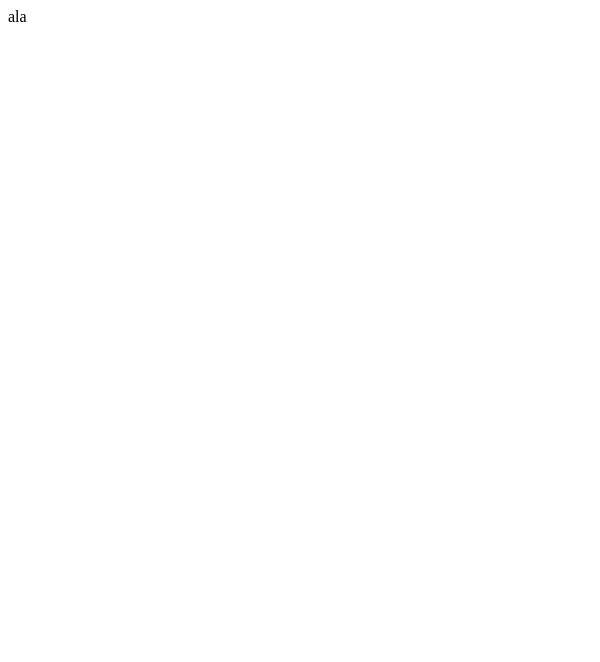
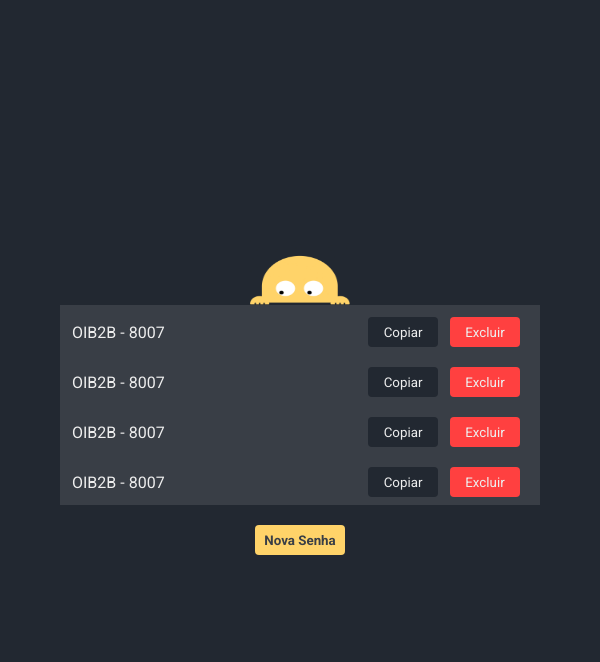
Before and after one commit to ArtToledo/password-manager, an Electron app: page src/pages/home/home.html in a window 600 px wide. Drawn offline with Linux system fonts and the light colour scheme.

Commit message:
Layouts finalizados e navegaveis

```diff
--- a/main.js
+++ b/main.js
@@ -17,6 +17,8 @@ function createWindow() {
 
   mainWindow.removeMenu()
   mainWindow.loadFile(join(__dirname, 'src', 'pages', 'presentation', 'presentation.html'))
+  /* mainWindow.loadFile(join(__dirname, 'src', 'pages', 'home', 'home.html'))
+  mainWindow.loadFile(join(__dirname, 'src', 'pages', 'new-password', 'new-password.html')) */
 }
 
 app.whenReady().then(createWindow)
--- a/src/pages/home/home.css
+++ b/src/pages/home/home.css
@@ -8,3 +8,119 @@
 body {
   background-color: #222831;
 }
+
+section {
+  position: absolute;
+  top: 50%;
+  left: 50%;
+  transform: translate(-50%, -50%);
+  width: 100%;
+  height: 100%;
+
+  display: flex;
+  flex-direction: column;
+  justify-content: center;
+  align-items: center;
+}
+
+section .container-button button {
+  width: 90px;
+  height: 30px;
+  border: none;
+  border-radius: 4px;
+
+  background-color: #FFD369;
+  color: #393E46;
+  font-weight: bold;
+  padding: 5px;
+  cursor: pointer;
+  margin-top: 20px;
+  margin-bottom: 20px;
+}
+
+section .list {
+  background-color: #393E46;
+  width: 80%;
+  height: 200px;
+  z-index: 1;
+  overflow-y: scroll;
+  overflow-x: hidden;
+}
+
+section img {
+  width: 100px;
+  height: 80px;
+  z-index: 0;
+
+  position: relative;
+  top: 15px;
+}
+
+table tr {
+  display: flex;
+  flex-direction: row;
+  align-items: center;
+  justify-content: space-between;
+
+  width: 476px;
+  padding: 10px;
+}
+
+table tr td#description-password {
+  color: #EEE;
+}
+
+table tr td .button-item-table:first-child {
+  margin-right: 8px;
+
+  background-color: #222831;
+  border: none;
+  width: 70px;
+  height: 30px;
+  border-radius: 4px;
+  color: #EEE;
+  cursor: pointer;
+}
+
+table tr td .button-item-table:last-child {
+  margin-right: 8px;
+
+  background-color: #FF4040;
+  border: none;
+  width: 70px;
+  height: 30px;
+  border-radius: 4px;
+  color: #EEE;
+  cursor: pointer;
+}
+
+button:hover {
+  filter: contrast(1.1)
+}
+
+
+/* ScrollBar */
+/* width */
+::-webkit-scrollbar {
+  width: 6px;
+}
+
+/* Track */
+::-webkit-scrollbar-track {
+  background: #393E46;
+}
+
+/* Handle */
+::-webkit-scrollbar-thumb {
+  background: #888;
+  border-radius: 4px;
+}
+
+/* Handle on hover */
+::-webkit-scrollbar-thumb:hover {
+  background: #555;
+}
+
+a {
+  display: none;
+}
--- a/src/pages/home/home.html
+++ b/src/pages/home/home.html
@@ -4,9 +4,76 @@
   <meta charset="UTF-8">
   <meta http-equiv="X-UA-Compatible" content="IE=edge">
   <meta name="viewport" content="width=device-width, initial-scale=1.0">
-  <title>Document</title>
+
+  <link rel="preconnect" href="https://fonts.googleapis.com">
+  <link rel="preconnect" href="https://fonts.gstatic.com" crossorigin>
+  <link href="https://fonts.googleapis.com/css2?family=Roboto:wght@400;500;700&display=swap" rel="stylesheet">
+  <link rel="stylesheet" href="home.css">
+
+  <script src="./home.js"></script>
 </head>
 <body>
-  ala
+  <section>
+    <img src="../../assets/observer-passwords.gif" alt="observer-passwords" id="observer-passwords-gif">
+
+    <div class="list">
+      <table>
+        <tr>
+          <td id="description-password">OIB2B - 8007</td>
+          <td>
+            <button class="button-item-table">Copiar</button>
+            <button class="button-item-table">Excluir</button>
+          </td>
+        </tr>
+        <tr>
+          <td id="description-password">OIB2B - 8007</td>
+          <td>
+            <button class="button-item-table">Copiar</button>
+            <button class="button-item-table">Excluir</button>
+          </td>
+        </tr>
+        <tr>
+          <td id="description-password">OIB2B - 8007</td>
+          <td>
+            <button class="button-item-table">Copiar</button>
+            <button class="button-item-table">Excluir</button>
+          </td>
+        </tr>
+        <tr>
+          <td id="description-password">OIB2B - 8007</td>
+          <td>
+            <button class="button-item-table">Copiar</button>
+            <button class="button-item-table">Excluir</button>
+          </td>
+        </tr>
+        <tr>
+          <td id="description-password">OIB2B - 8007</td>
+          <td>
+            <button class="button-item-table">Copiar</button>
+            <button class="button-item-table">Excluir</button>
+          </td>
+        </tr>
+        <tr>
+          <td id="description-password">OIB2B - 8007</td>
+          <td>
+            <button class="button-item-table">Copiar</button>
+            <button class="button-item-table">Excluir</button>
+          </td>
+        </tr>
+        <tr>
+          <td id="description-password">OIB2B - 8007</td>
+          <td>
+            <button class="button-item-table">Copiar</button>
+            <button class="button-item-table">Excluir</button>
+          </td>
+        </tr>
+      </table>
+    </div>
+
+    <div class="container-button">
+      <button onclick="newPassword()">Nova Senha</button>
+      <a href="../new-password/new-password.html"  id="redirectLink"></a>
+    </div>
+  </section>
 </body>
 </html>
--- /dev/null
+++ b/src/pages/home/home.js
@@ -0,0 +1,4 @@
+const newPassword = () => {
+  const linkRedirect = document.getElementById('redirectLink')
+  linkRedirect.click()
+}
--- /dev/null
+++ b/src/pages/new-password/new-password.css
@@ -0,0 +1,104 @@
+* {
+  padding: 0;
+  margin: 0;
+  box-sizing: border-box;
+  font-family: 'Roboto', sans-serif;
+}
+
+body {
+  background-color: #222831;
+}
+
+section {
+  position: absolute;
+  top: 50%;
+  left: 50%;
+  transform: translate(-50%, -50%);
+  width: 60%;
+  height: 100%;
+
+  display: flex;
+  flex-direction: column;
+  justify-content: space-evenly;
+}
+
+section h1 {
+  color: #EEE;
+  align-self: center;
+}
+
+section form {
+  display: flex;
+  flex-direction: column;
+  width: 100%;
+}
+
+section form .input-container {
+  display: flex;
+  flex-direction: column;
+  align-self: flex-start;
+  width: 100%;
+}
+
+section form .input-container label {
+  color: #EEE;
+}
+
+section form .input-container input {
+  margin-top: 10px;
+  height: 30px;
+  border: none;
+  border-radius: 4px;
+  padding: 5px;
+  color: #EEE;
+  background-color: #393E46;
+}
+
+section form .input-container input:last-child {
+  margin-bottom: 20px;
+}
+
+section form .input-container input:focus-visible {
+  outline: none;
+  box-shadow: none;
+}
+
+section form .buttons {
+  display: flex;
+  flex-direction: row;
+  align-items: center;
+  justify-content: center;
+}
+
+section form .buttons button {
+  width: 90px;
+  height: 30px;
+  border: none;
+  border-radius: 4px;
+
+  font-weight: bold;
+  padding: 5px;
+  cursor: pointer;
+  margin-top: 10px;
+  align-self: center;
+}
+
+button:hover {
+  filter: contrast(1.1)
+}
+
+section form .buttons .confirmation {
+  margin-right: 5px;
+  background-color: #FFD369;
+  color: #393E46;
+}
+
+section form .buttons .cancel {
+  margin-left: 5px;
+  background-color: #FF4040;
+  color: #EEE;
+}
+
+a {
+  display: none;
+}
--- /dev/null
+++ b/src/pages/new-password/new-password.js
@@ -0,0 +1,5 @@
+const cancelAddNewPassword = (event) => {
+  event.preventDefault()
+  const linkRedirect = document.getElementById('redirectLinkHome')
+  linkRedirect.click()
+}
```
Also changed, not shown: src/pages/new-password/new-password.html (added, +38 -0 lines), src/assets/observer-passwords.gif (added).
